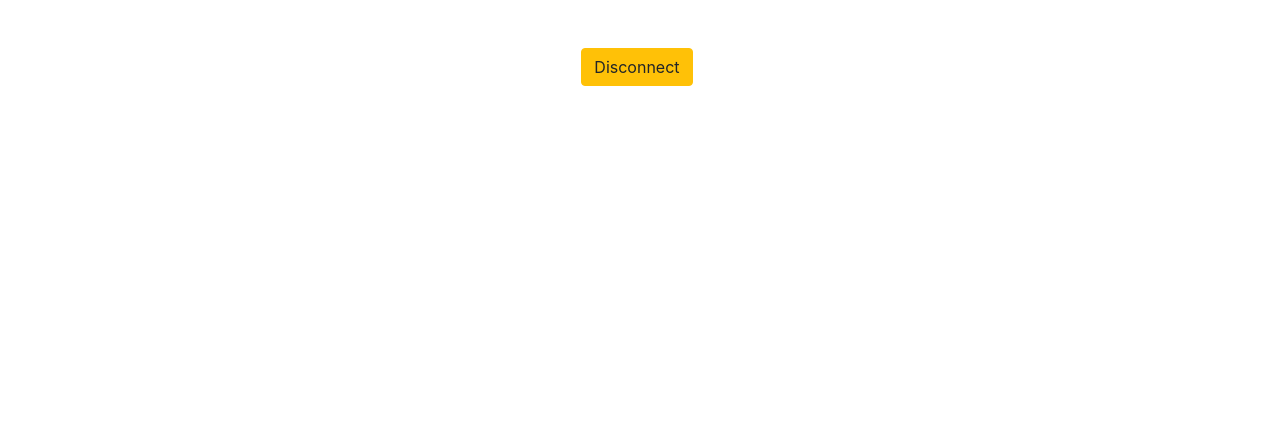
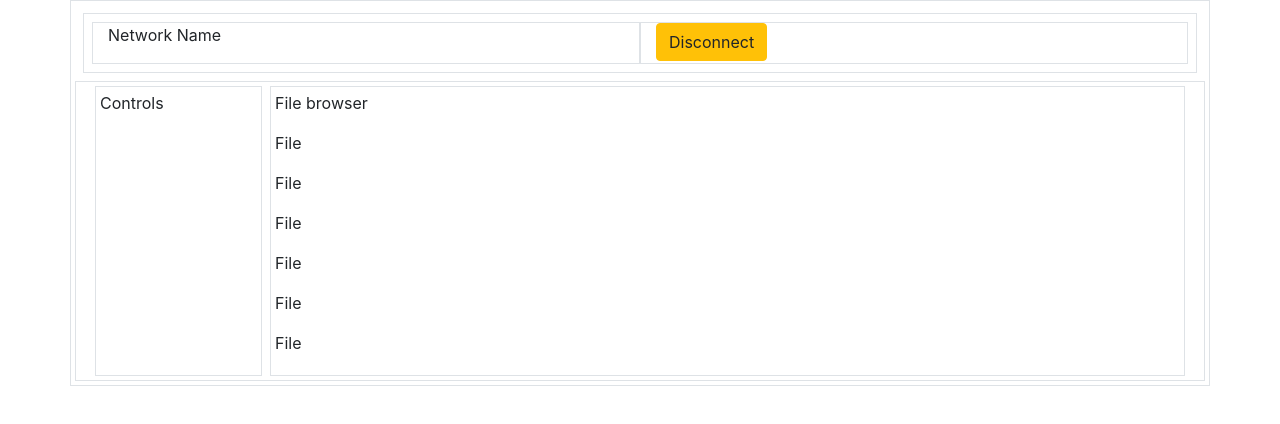
Before and after one commit to distributedcloudproject/2020-ca326-tbaltrunas-cloudstorage, a React (Create React App) app in the folder code/web-client/: page / in a window 1280 px wide. Shown: the top 424 px of the page. Built offline with nearby package versions, Linux system fonts and the light colour scheme; sample sign-in values are in the browser's storage.

Commit message:
Basic layout for home page

```diff
--- a/code/web-client/src/App.js
+++ b/code/web-client/src/App.js
@@ -1,7 +1,6 @@
 import React, { useState } from 'react';
 import {
   BrowserRouter as Router,
-  Link,
   Route
 } from 'react-router-dom';
 import 'bootstrap/dist/css/bootstrap.min.css';
--- a/code/web-client/src/components/Home.js
+++ b/code/web-client/src/components/Home.js
@@ -1,11 +1,34 @@
 import React from 'react';
 import Container from 'react-bootstrap/Container';
+import Row from 'react-bootstrap/Row';
+import Col from 'react-bootstrap/Col';
 import Logout from './Logout';
 
 export default function Home(props) {
     return (
-        <Container className='p-5 col-md-2'>
-            <Logout/>
+        <Container className='d-flex flex-column border p-1'>
+            <Row className='border m-2 p-2'>
+                <Col className='border' large={10}>
+                    <p>Network Name</p>
+                </Col>
+                <Col className='border' large={10}>
+                    <Logout />
+                </Col>
+            </Row>
+            <Container className='d-flex flex-wrap border'>
+                <Col className='border m-1 p-1'>
+                    <p>Controls</p>
+                </Col>
+                <Col className='border m-1 p-1' xs={10}>
+                    <p>File browser</p>
+                    <p>File</p>
+                    <p>File</p>
+                    <p>File</p>
+                    <p>File</p>
+                    <p>File</p>
+                    <p>File</p>
+                </Col>
+            </Container>
         </Container>
     );
 }
```
